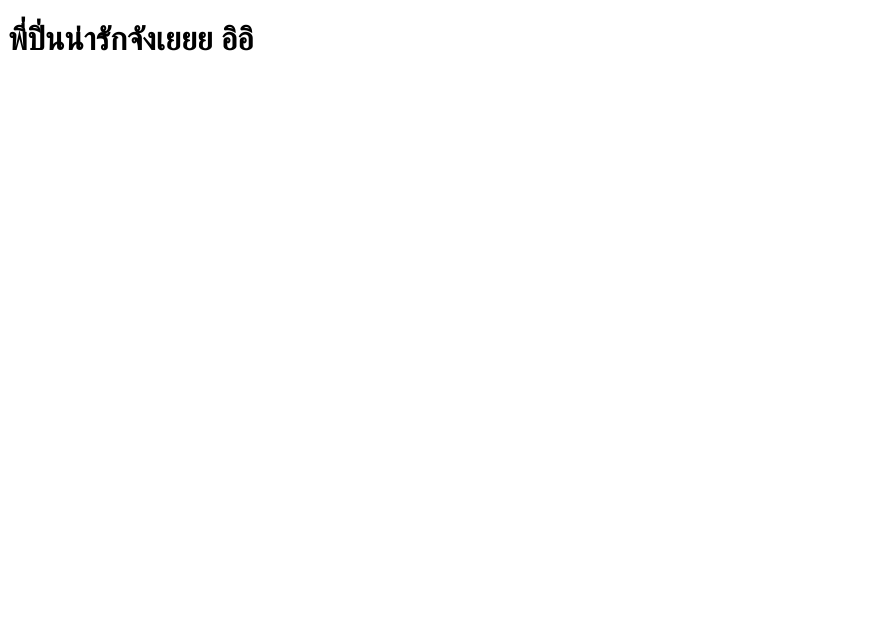
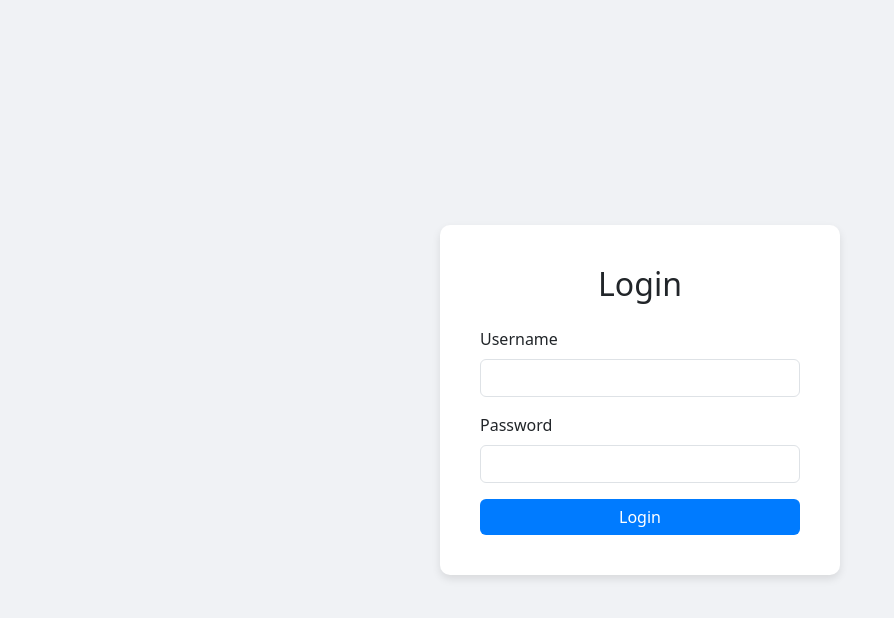
Before and after one commit to Reqiler/web-TestDataSheet, a plain HTML site: page index.html in a window 1280 px wide. Shown: the whole page, without its empty margins (0-894 px from the left). Drawn offline with nearby package versions, Linux system fonts and the light colour scheme.

Commit message:
Update index.html

```diff
--- a/index.html
+++ b/index.html
@@ -1,20 +1,85 @@
 <!DOCTYPE html>
 <html lang="en">
 <head>
-  <meta charset="UTF-8">
-  <meta http-equiv="X-UA-Compatible" content="IE=Edge">
-  <meta name="viewport" content="width=device-width, initial-scale=1">
+    <meta charset="UTF-8">
+    <meta name="viewport" content="width=device-width, initial-scale=1.0">
+    <title>Login Form</title>
+    <!-- Import Bootstrap CSS -->
+    <link href="https://cdn.jsdelivr.net/npm/bootstrap@5.3.0-alpha1/dist/css/bootstrap.min.css" rel="stylesheet">
+    <style>
+        body {
+            display: flex;
+            justify-content: center;
+            align-items: center;
+            height: 100vh;
+            background-color: #f0f2f5;
+        }
 
-  <title>...</title>
+        .login-container {
+            background-color: white;
+            border-radius: 10px;
+            box-shadow: 0 4px 8px rgba(0, 0, 0, 0.1);
+            padding: 40px;
+            max-width: 400px;
+            width: 100%;
+        }
 
-  <!-- Custom Styles -->
-  <link rel="stylesheet" href="style.css">
+        .login-btn {
+            background-color: #007bff;
+            border: none;
+        }
+
+        .login-btn:hover {
+            background-color: #0056b3;
+        }
+    </style>
 </head>
+<body>
 
-<body>
-  <h1>พี่ปิ่นน่ารักจังเยยย  อิอิ</h1>
-  <!-- Project -->
-  <!-- script src="main.js"></script -->
+    <div class="login-container">
+        <h2 class="text-center mb-4">Login</h2>
+        <form id="loginForm">
+            <div class="mb-3">
+                <label for="username" class="form-label">Username</label>
+                <input type="text" class="form-control" id="username" name="username" required>
+            </div>
+            <div class="mb-3">
+                <label for="password" class="form-label">Password</label>
+                <input type="password" class="form-control" id="password" name="password" required>
+            </div>
+            <button type="submit" class="btn btn-primary w-100 login-btn">Login</button>
+        </form>
+    </div>
 
+    <!-- Import Bootstrap JS and Popper.js -->
+    <script src="https://cdn.jsdelivr.net/npm/bootstrap@5.3.0-alpha1/dist/js/bootstrap.bundle.min.js"></script>
+
+    <script>
+        document.getElementById('loginForm').addEventListener('submit', async function (e) {
+            e.preventDefault();  // ป้องกันการ reload หน้า
+
+            const username = document.getElementById('username').value;
+            const password = document.getElementById('password').value;
+
+            try {
+                const response = await fetch('/api/login', {
+                    method: 'POST',
+                    headers: {
+                        'Content-Type': 'application/json'
+                    },
+                    body: JSON.stringify({ username, password })
+                });
+
+                if (response.ok) {
+                    const data = await response.json();
+                    console.log('Login successful:', data);
+                } else {
+                    console.error('Login failed');
+                }
+            } catch (error) {
+                console.error('Error:', error);
+            }
+        });
+    </script>
 </body>
 </html>
```
